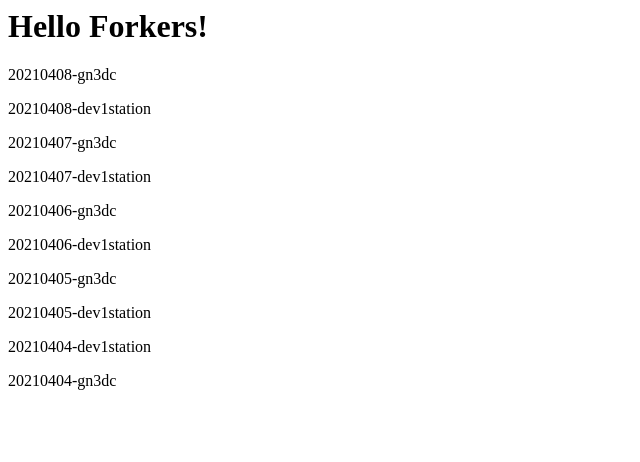
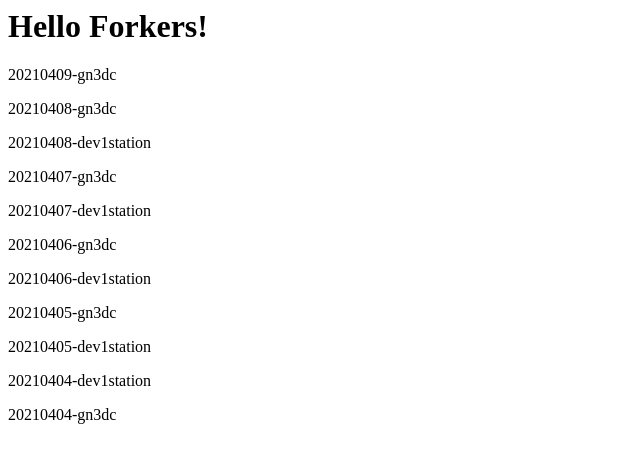
Before and after one commit to gn3dc/fork-test, a plain HTML site: page index.html in a window 1280 px wide. Shown: the whole page, without its empty margins (0-640 px from the left). Drawn offline with Linux system fonts and the light colour scheme.

Commit message:
Daily update 20210409

```diff
--- a/index.html
+++ b/index.html
@@ -7,6 +7,7 @@
     <body>
         <h1>Hello Forkers!</h1>
         <!- Append your update after this line-!>
+        <p>20210409-gn3dc</p>
         <p>20210408-gn3dc</p>
         <p>20210408-dev1station</p>
         <p>20210407-gn3dc</p>
```
